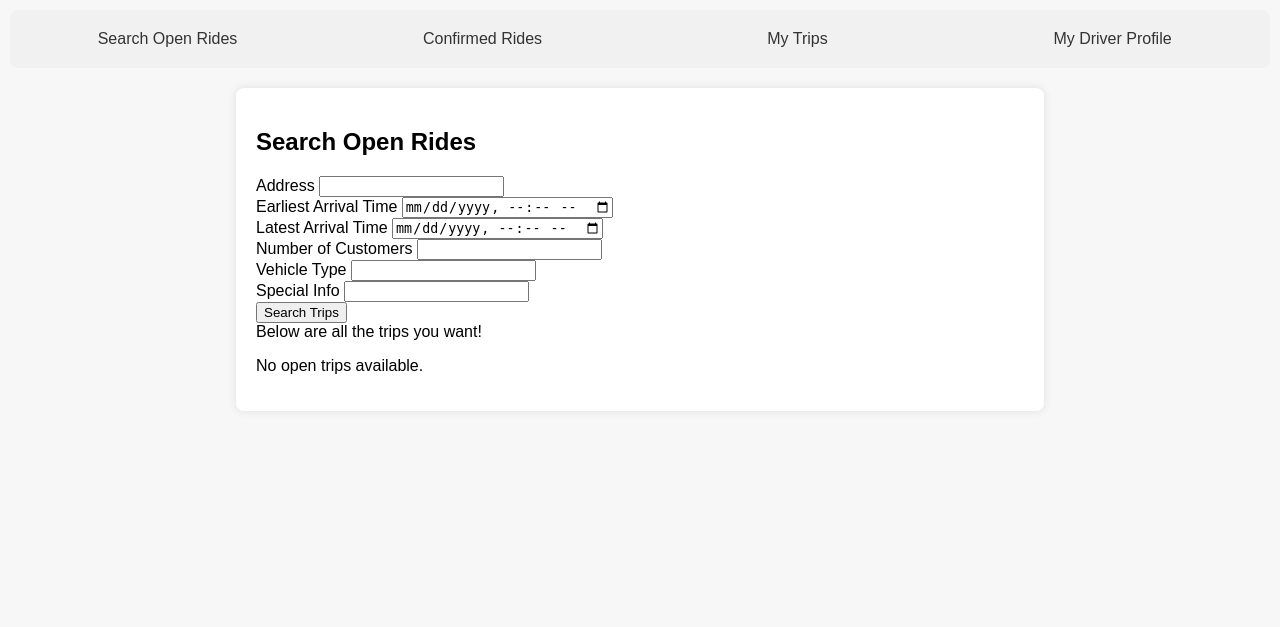
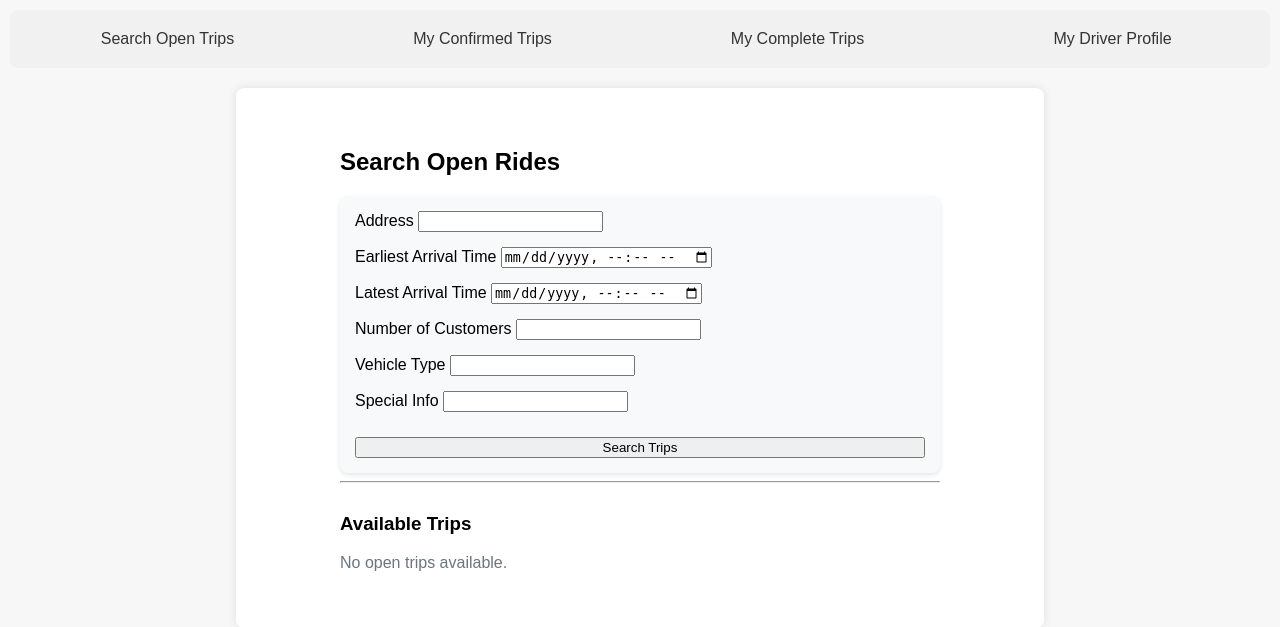
Before and after one commit to zizicc/ride-sharing-app, a Django app: page /driver/search/ in a window 1280 px wide. Shown: the part 55-682 px from the top of the page. Run offline with Django 5.2, Linux system fonts and the light colour scheme; a user stored in the database is signed in; tables that the repository leaves empty hold one stand-in row (values such as "Sample post").

Commit message:
update edit function in user's open trips; update ui

```diff
--- a/docker-deploy/web-app/ride_sharing_app/settings.py
+++ b/docker-deploy/web-app/ride_sharing_app/settings.py
@@ -78,7 +78,7 @@
 DATABASES = {
     'default': {
         'ENGINE': 'django.db.backends.postgresql',
-        'NAME': 'ridesdb',
+        'NAME': 'ridesdbtest',
         'USER': 'shuyang',
         'PASSWORD':'5566',
         'HOST':'127.0.0.1',
--- a/docker-deploy/web-app/ride_sharing_app/views.py
+++ b/docker-deploy/web-app/ride_sharing_app/views.py
@@ -564,38 +564,91 @@
 
     return render(request, "search_passenger.html", {"trip": trip})
 
-
+from django.shortcuts import redirect
 @login_required
 def myOpenTrip_passenger(request):
-
-    # trip_ids = TripUsers.objects.filter(user=request.user).values_list('trip_id', flat=True)
-    # trips = Trip.objects.filter(t_id__in=trip_ids, t_status="open")
     trip_ids = TripUsers.objects.filter(user=request.user).values_list('trip_id', flat=True)
     trips = Trip.objects.filter(t_id__in=trip_ids, t_status="open").order_by("t_arrival_date_time")
+
+    # 预计算所有 trip 的 ownPassengerNum
+    trip_user_data = {tu.trip_id: tu.passenger_number for tu in TripUsers.objects.filter(user=request.user)}
 
     if request.method == "POST":
         trip_id = request.POST.get("trip_id")
         if not trip_id:
             return HttpResponse("Invalid request: trip_id is missing.", status=400)
+
         trip = get_object_or_404(Trip, t_id=trip_id)
 
-        if not TripUsers.objects.filter(trip=trip, user=request.user).exists():
+        # 确保当前用户有权限修改这个 trip
+        trip_user = TripUsers.objects.filter(trip=trip, user=request.user).first()
+        if not trip_user:
             return HttpResponse("You are not authorized to edit this trip.", status=403)
 
+        # 更新 trip 相关信息
         trip.t_locationid = request.POST.get("t_locationid")
         trip.t_arrival_date_time = request.POST.get("t_arrival_date_time")
-        # trip.t_shareno = request.POST.get("t_shareno")
-        # get past passenger number
-        trip_user = TripUsers.objects.filter(trip=trip, user=request.user).first()
-        past_passenger_num = trip_user.passenger_number if trip_user else 0
-        num_change = int(request.POST.get("t_shareno")) - past_passenger_num
+
+        # 计算新的 own_passenger_num
+        past_own_passenger_num = trip_user.passenger_number
+        new_own_passenger_num = request.POST.get("update_own_passenger_num")
+
+        if not new_own_passenger_num or not new_own_passenger_num.isdigit():
+            return HttpResponse("Invalid input for passenger number.", status=400)
+
+        new_own_passenger_num = int(new_own_passenger_num)
+        num_change = new_own_passenger_num - past_own_passenger_num
+
+        # ✅ 更新 `TripUsers` 表中的 passenger_number
+        trip_user.passenger_number = new_own_passenger_num
+        trip_user.save()
+
+        # ✅ 更新 `Trip` 表中的 `t_shareno`
         trip.t_shareno = (trip.t_shareno or 0) + num_change
-        print("DEBUG: POST DATA ->", request.POST)  # 查看提交的数据
+        trip.save()
 
-        trip.save()
-        # return redirect('myOpenTrip_passenger')  # 成功后刷新页面
+        # 🔄 避免重复提交问题，重定向到 GET
+        return redirect('myOpenTrip_passenger')
+
+    # 在 trip 对象中存储 own_passenger_num，方便模板访问
+    for trip in trips:
+        trip.own_passenger_num = trip_user_data.get(trip.t_id, 0)
 
     return render(request, "passenger/myOpenTrip.html", {"trips": trips})
+
+
+
+# @login_required
+# def myOpenTrip_passenger(request):
+
+#     # trip_ids = TripUsers.objects.filter(user=request.user).values_list('trip_id', flat=True)
+#     # trips = Trip.objects.filter(t_id__in=trip_ids, t_status="open")
+#     trip_ids = TripUsers.objects.filter(user=request.user).values_list('trip_id', flat=True)
+#     trips = Trip.objects.filter(t_id__in=trip_ids, t_status="open").order_by("t_arrival_date_time")
+
+#     if request.method == "POST":
+#         trip_id = request.POST.get("trip_id")
+#         if not trip_id:
+#             return HttpResponse("Invalid request: trip_id is missing.", status=400)
+#         trip = get_object_or_404(Trip, t_id=trip_id)
+
+#         if not TripUsers.objects.filter(trip=trip, user=request.user).exists():
+#             return HttpResponse("You are not authorized to edit this trip.", status=403)
+
+#         trip.t_locationid = request.POST.get("t_locationid")
+#         trip.t_arrival_date_time = request.POST.get("t_arrival_date_time")
+#         # trip.t_shareno = request.POST.get("t_shareno")
+#         # get past passenger number
+#         trip_user = TripUsers.objects.filter(trip=trip, user=request.user).first()
+#         past_passenger_num = trip_user.passenger_number if trip_user else 0
+#         num_change = int(request.POST.get("t_shareno")) - past_passenger_num
+#         trip.t_shareno = (trip.t_shareno or 0) + num_change
+#         print("DEBUG: POST DATA ->", request.POST)
+
+#         trip.save()
+#         # return redirect('myOpenTrip_passenger')
+
+#     return render(request, "passenger/myOpenTrip.html", {"trips": trips, "ownPassengerNum": past_passenger_num})
 
 @login_required
 def myConfirmedTrip_passenger(request):
--- a/docker-deploy/web-app/templates/driver/base.html
+++ b/docker-deploy/web-app/templates/driver/base.html
@@ -95,9 +95,9 @@
 
     <!-- 菜单导航 -->
     <div class="menu">
-        <a href="{% url 'driverSearch' %}" class="tab">Search Open Rides</a>
-        <a href="{% url 'driverongoing' %}" class="tab">Confirmed Rides</a>
-        <a href="{% url 'driver_myTrips' %}" class="tab">My Trips</a>
+        <a href="{% url 'driverSearch' %}" class="tab">Search Open Trips</a>
+        <a href="{% url 'driverongoing' %}" class="tab">My Confirmed Trips</a>
+        <a href="{% url 'driver_myTrips' %}" class="tab">My Complete Trips</a>
         <a href="{% url 'driver_profile' %}" class="tab">My Driver Profile</a>
     </div>
 
--- a/docker-deploy/web-app/templates/driver/search.html
+++ b/docker-deploy/web-app/templates/driver/search.html
@@ -3,23 +3,16 @@
 {% block title %}Search Open Rides{% endblock %}
 
 {% block content %}
-    <h2>Search Open Rides</h2>
-    <form action="{% url 'driverSearch' %}" method="POST">
+    <div class="container">
+        <h2 class="text-center">Search Open Rides</h2>
+
+        <!-- 搜索表单 -->
+        <form action="{% url 'driverSearch' %}" method="POST" class="search-form">
             {% csrf_token %}
             <div class="form-group">
                 <label for="arrivalAddress">Address</label>
-            <input type="text" id="arrivalAddress" name="arrivalAddress" placeholder="">
+                <input type="text" id="arrivalAddress" name="arrivalAddress" class="form-control" placeholder="">
             </div>
-
-        <!-- <div class="form-group">
-            <label for="startTime">Earliest Arrival Time</label>
-            <input type="text" id="startTime" name="startTime" placeholder="">
-        </div>
-
-        <div class="form-group">
-            <label for="endTime">Latest Arrival Time</label>
-            <input type="text" id="endTime" name="endTime" placeholder="">
-        </div> -->
 
             <div class="form-group">
                 <label for="startTime">Earliest Arrival Time</label>
@@ -33,49 +26,127 @@
 
             <div class="form-group">
                 <label for="customerNum">Number of Customers</label>
-            <input type="text" id="customerNum" name="customerNum" placeholder="">
+                <input type="number" id="customerNum" name="customerNum" class="form-control" min="1" placeholder="">
             </div>
 
             <div class="form-group">
                 <label for="v_type">Vehicle Type</label>
-            <input type="text" id="v_type" name="v_type" placeholder="">
+                <input type="text" id="v_type" name="v_type" class="form-control" placeholder="">
             </div>
 
             <div class="form-group">
                 <label for="v_specialInfo">Special Info</label>
-            <input type="text" id="v_specialInfo" name="v_specialInfo" placeholder="">
+                <input type="text" id="v_specialInfo" name="v_specialInfo" class="form-control" placeholder="">
             </div>
 
-        <button type="submit">Search Trips</button>
+            <button type="submit" class="btn btn-primary btn-block">Search Trips</button>
         </form>
 
-    <div>Below are all the trips you want!</div>
-    <div>
+        <hr>
+
+        <!-- 搜索结果展示 -->
+        <div class="results-section">
+            <h3 class="text-center">Available Trips</h3>
+
             {% if open_trips %}
-            <ul>
+                <div class="trip-list">
                     {% for trip in open_trips %}
-                    <li>
-                        <strong>Location ID:</strong> {{ trip.t_locationid }}<br>
-                        <strong>Arrival Time:</strong> {{ trip.t_arrival_date_time }}<br>
-                        <strong>Share Number:</strong> {{ trip.t_shareno }}<br>
-                        <strong>Status:</strong> {{ trip.t_status }}<br>
+                        <div class="trip-card">
+                            <div class="trip-info">
+                                <p><strong> Location ID:</strong> {{ trip.t_locationid }}</p>
+                                <p><strong> Arrival Time:</strong> {{ trip.t_arrival_date_time }}</p>
+                                <p><strong> Share Number:</strong> {{ trip.t_shareno }}</p>
+                                <p><strong> Trip Status:</strong> {{ trip.t_status }}</p>
+                                <p>
+                                    <strong> Shared Status:</strong>
+                                    <span class="{% if trip.t_isshareornot %}shared-status{% else %}not-shared-status{% endif %}">
+                                        {% if trip.t_isshareornot %} Shared {% else %} Not Shared {% endif %}
+                                    </span>
+                                </p>
+
                                 {% if trip.vehicle %}
-                            <strong>Vehicle Type:</strong> {{ trip.vehicle.vehicle_type }}<br>
-                            <strong>Special Info:</strong> {{ trip.vehicle.additional_info }}<br>
+                                    <p><strong> Vehicle Type:</strong> {{ trip.vehicle.vehicle_type }}</p>
+                                    <p><strong>Special Info:</strong> {{ trip.vehicle.additional_info }}</p>
                                 {% else %}
-                            <strong>Vehicle:</strong> Not Available<br>
-                        {% endif %}
-
-                        <form action="{% url 'join_trip' trip.t_id %}" method="POST" style="display:inline;">
-                            {% csrf_token %}
-                            <button type="submit">Join Trip As a Driver</button>
-                        </form>
-                    </li>
-                {% endfor %}
-
-            </ul>
-        {% else %}
-            <p>No open trips available.</p>
+                                    <p><strong> Vehicle:</strong> <span class="text-danger">Not Available</span></p>
                                 {% endif %}
                             </div>
+
+                            <form action="{% url 'join_trip' trip.t_id %}" method="POST">
+                                {% csrf_token %}
+                                <button type="submit" class="btn btn-success btn-block">Join Trip As a Driver</button>
+                            </form>
+                        </div>
+                    {% endfor %}
+                </div>
+            {% else %}
+                <p class="text-center text-muted">No open trips available.</p>
+            {% endif %}
+        </div>
+    </div>
+
+    <!-- CSS 样式优化 -->
+    <style>
+        .container {
+            max-width: 600px;
+            margin: 0 auto;
+            padding: 20px;
+        }
+
+        .search-form {
+            background: #f8f9fa;
+            padding: 15px;
+            border-radius: 8px;
+            box-shadow: 0 2px 5px rgba(0, 0, 0, 0.1);
+        }
+
+        .form-group {
+            margin-bottom: 15px;
+        }
+
+        .btn-block {
+            width: 100%;
+            margin-top: 10px;
+        }
+
+        .results-section {
+            margin-top: 30px;
+        }
+
+        .trip-list {
+            display: flex;
+            flex-direction: column;
+            gap: 15px;
+        }
+
+        .trip-card {
+            background: #ffffff;
+            padding: 15px;
+            border-radius: 8px;
+            box-shadow: 0 2px 5px rgba(0, 0, 0, 0.1);
+            border-left: 5px solid #007bff;
+        }
+
+        .trip-info p {
+            margin: 5px 0;
+        }
+
+        /* .shared-status {
+            color: green;
+            font-weight: bold;
+        }
+
+        .not-shared-status {
+            color: red;
+            font-weight: bold;
+        } */
+
+        /* .text-danger {
+            color: red;
+        } */
+
+        .text-muted {
+            color: #6c757d;
+        }
+    </style>
 {% endblock %}
```
Also changed, not shown: docker-deploy/web-app/templates/passenger/myOpenTrip.html (+7 -5 lines), docker-deploy/web-app/ride_sharing_app/migrations/0001_initial.py (added), docker-deploy/web-app/ride_sharing_app/migrations/__init__.py (added). Lines whose indentation alone changed are shown as unchanged.
